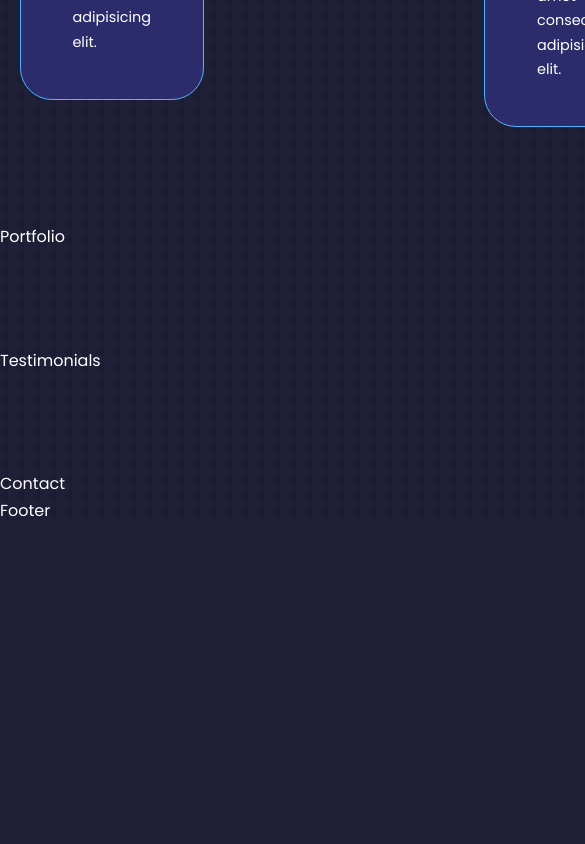
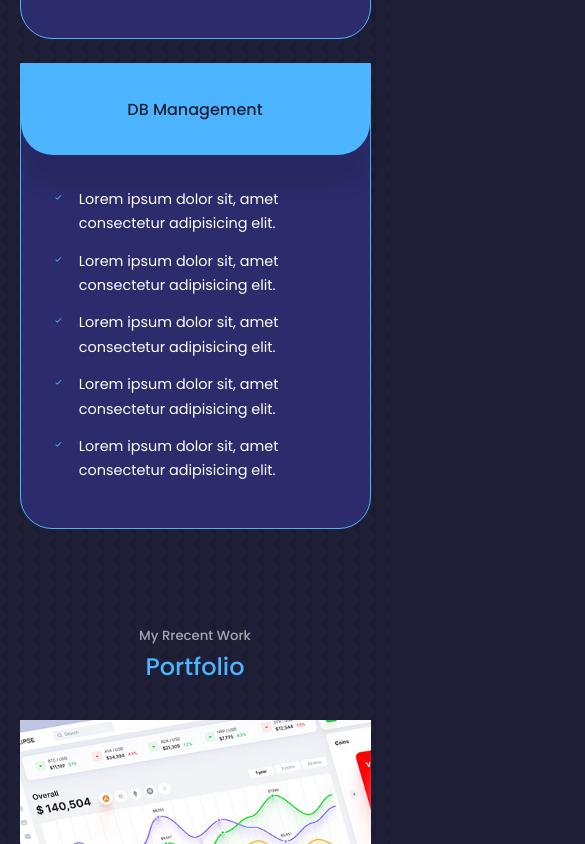
Before and after one commit to Boris-sys/react-portfolio, a React (Create React App) app: page / in a window 390 px wide. Shown: the part 3928-4772 px from the top of the page, 585 px wide, since content can reach past the window. Before the commit the page ends 4452 px from the top, so only its background shows below. Built offline with nearby package versions, Linux system fonts and the light colour scheme.

Commit message:
Portfolio component

```diff
--- a/src/components/portfolio/Portfolio.jsx
+++ b/src/components/portfolio/Portfolio.jsx
@@ -1,9 +1,66 @@
 import React from 'react'
 import './portfolio.css'
+import IMG1 from '../../assets/portfolio1.jpg'
+import IMG2 from '../../assets/portfolio2.jpg'
+import IMG3 from '../../assets/portfolio3.jpg'
+import IMG4 from '../../assets/portfolio4.jpg'
+import IMG5 from '../../assets/portfolio5.png'
+import IMG6 from '../../assets/portfolio6.jpg'
 
 const Portfolio = () => {
   return (
-    <section id='portfolio'>Portfolio</section>
+    <section id='portfolio'>
+      <h5> My Rrecent Work</h5>
+      <h2>Portfolio</h2>
+      <div className='container portfolio__container'>
+
+        <article className='portfolio__item'>
+          <div className='portfolio__item-image'>
+            <img src={IMG1} alt="" />
+          </div>
+          <h3> This is a portfolio item title</h3>
+          <a href="github.com" className='btn' target='_blank'>Github</a>
+          <a href="github.com" className='btn' target='_blank'>Demo</a>
+        </article>
+
+        <article className='portfolio__item'>
+          <div className='portfolio__item-image'>
+            <img src={IMG1} alt="" />
+          </div>
+          <h3> This is a portfolio item title</h3>
+          <a href="github.com" className='btn' target='_blank'>Github</a>
+          <a href="github.com" className='btn' target='_blank'>Demo</a>
+        </article>
+
+        <article className='portfolio__item'>
+          <div className='portfolio__item-image'>
+            <img src={IMG1} alt="" />
+          </div>
+          <h3> This is a portfolio item title</h3>
+          <a href="github.com" className='btn' target='_blank'>Github</a>
+          <a href="github.com" className='btn' target='_blank'>Demo</a>
+        </article>
+
+        <article className='portfolio__item'>
+          <div className='portfolio__item-image'>
+            <img src={IMG1} alt="" />
+          </div>
+          <h3> This is a portfolio item title</h3>
+          <a href="github.com" className='btn' target='_blank'>Github</a>
+          <a href="github.com" className='btn' target='_blank'>Demo</a>
+        </article>
+
+        <article className='portfolio__item'>
+          <div className='portfolio__item-image'>
+            <img src={IMG1} alt="" />
+          </div>
+          <h3> This is a portfolio item title</h3>
+          <a href="github.com" className='btn' target='_blank'>Github</a>
+          <a href="github.com" className='btn' target='_blank'>Demo</a>
+        </article>
+
+      </div>
+    </section>
   )
 }
 
--- a/src/components/services/services.css
+++ b/src/components/services/services.css
@@ -1,10 +1,10 @@
-.services__container{
+.services__container {
     display: grid;
     grid-template-columns: repeat(3, 1fr);
     gap: 3rem;
 }
 
-.service{
+.service {
     background: var(--color-bg-variant);
     border-radius: 0 0 2rem 2rem;
     border: 1px solid var(--color-primary);
@@ -12,7 +12,7 @@
     transition: var(--transition);
 }
 
-.service:hover{
+.service:hover {
     background: transparent;
     border-color: var(--color-primary-variant);
     cursor: default;
@@ -25,35 +25,46 @@
     box-shadow: 0 2rem 1rem rgba(0, 0, 0, 0.1);
 }
 
-.service__head h3{
+.service__head h3 {
     color: var(--color-bg);
     font-size: 1rem;
     text-align: center;
 }
 
-.service__list{
+.service__list {
     padding: 2rem;
 }
 
-.service__list li{
+.service__list li {
     display: flex;
     gap: 1rem;
     margin-bottom: 0.8rem;
 }
 
-.service__list-icon{
+.service__list-icon {
     color: var(--color-primary);
     margin-top: 2px;
 }
 
-.service__list p{
+.service__list p {
     font-size: 0.9rem;
 }
 
 /*MEDIA MD DEVICE SIZES*/
-@media screen  and (max-width: 1024px){
+@media screen and (max-width: 1024px) {
+    .services__container {
+        grid-template-columns: 1fr 1fr;
+        gap: 2rem;
+    }
+    .service{
+        height: auto;
+    }
 }
 
 /*MEDIA SM DEVICE SIZES*/
-@media screen  and (max-width: 600px){
+@media screen and (max-width: 600px) {
+    .services__container{
+        grid-template-columns: 1fr;
+        gap: 1.5rem;
+    }
 }
```
